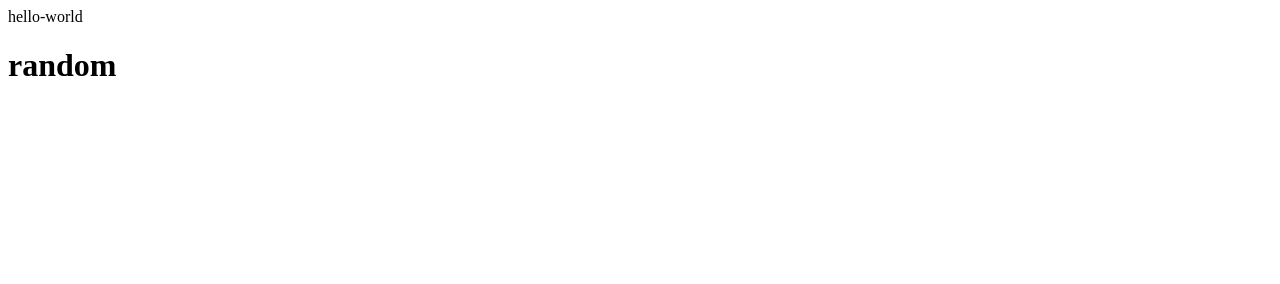
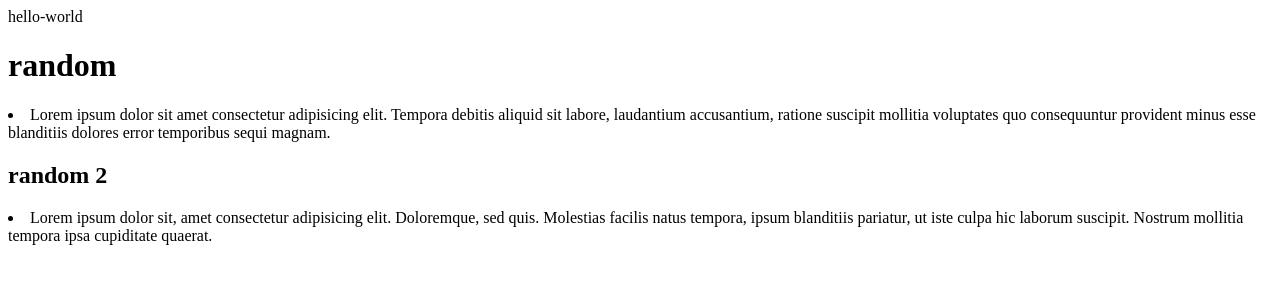
Before and after one commit to JesseThadi/test, a plain HTML site: page index.html in a window 1280 px wide. Drawn offline with Linux system fonts and the light colour scheme.

Commit message:
added h2

```diff
--- a/index.html
+++ b/index.html
@@ -10,6 +10,10 @@
 
   <header>hello-world</header>
 <h1>random</h1>
+<li>Lorem ipsum dolor sit amet consectetur adipisicing elit. Tempora debitis aliquid sit labore, laudantium accusantium, ratione suscipit mollitia voluptates quo consequuntur provident minus esse blanditiis dolores error temporibus sequi magnam.</li>
+
+<h2>random 2</h2>
+<li>Lorem ipsum dolor sit, amet consectetur adipisicing elit. Doloremque, sed quis. Molestias facilis natus tempora, ipsum blanditiis pariatur, ut iste culpa hic laborum suscipit. Nostrum mollitia tempora ipsa cupiditate quaerat.</li>
 
 </body>
 </html>
```
